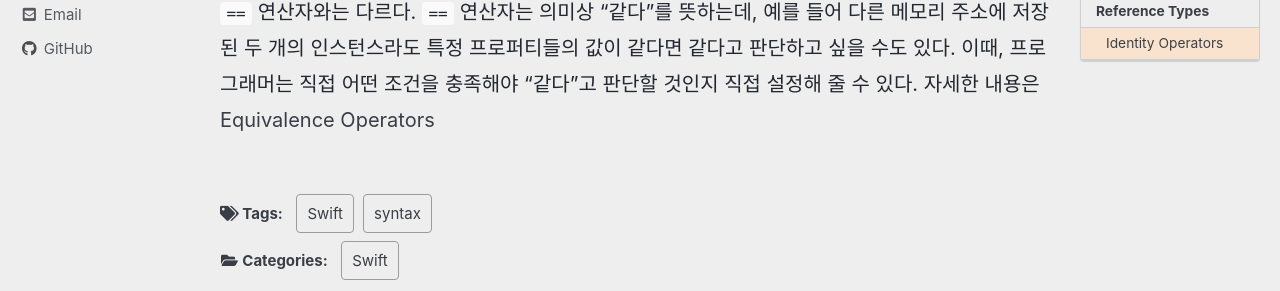
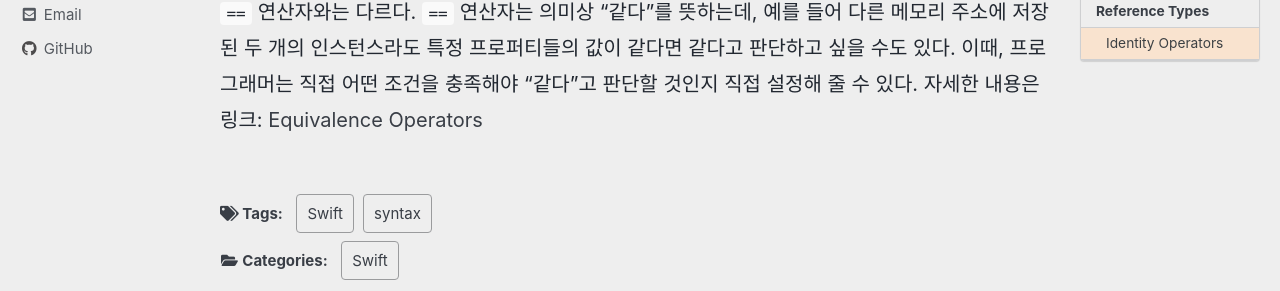
Before and after one commit to shyeokchoi/shyeokchoi.github.io, a Jekyll site: the page built from _posts/Swift/2022-09-02-swift8.md, in a window 1280 px wide and 900 px high, scrolled down 4153 px. Shown: the part 260-551 px from the top of the window. Built offline with Jekyll 4.4.1, drawn with Linux system fonts in a browser that asks for light colours; cached includes are drawn as plain includes; comment, search, counter and statistics services are not loaded; some of the changed text lies outside the part shown.

Commit message:
blog update

````diff
--- a/_posts/Swift/2022-09-02-swift8.md
+++ b/_posts/Swift/2022-09-02-swift8.md
@@ -35,7 +35,7 @@ published: true
 - `Deinitialize`
 - `Reference Counting`으로 하나의 인스턴스에 여러 참조 생성
 
-공식 가이드에서는 가능하면 클래스보다는 구조체를 사용하길 권한다. 즉, 커스텀 자료형을 만들 때는 클래스보다는 구조체나 enumeration을 사용하라는 것이다. 자세한 내용은 [Choosing Between Structures and Classes](https://developer.apple.com/documentation/swift/choosing_between_structures_and_classes)
+공식 가이드에서는 가능하면 클래스보다는 구조체를 사용하길 권한다. 즉, 커스텀 자료형을 만들 때는 클래스보다는 구조체나 enumeration을 사용하라는 것이다. 자세한 내용은 링크: [Choosing Between Structures and Classes](https://developer.apple.com/documentation/swift/choosing_between_structures_and_classes)
 
 # Definition Syntax
 다른 언어와 비슷한 부분이 매우 많으니 간단하게 예시만 작성하겠다.
@@ -127,4 +127,4 @@ if tenEighty === alsoTenEighty {
 // Prints "tenEighty and alsoTenEighty refer to the same VideoMode instance."
 ```
 앞서 언급했듯 `tenEighty`와 `alsoTenEighty`는 메모리 주소상 같은 곳을 가리키고 있으므로 `if`문이 실행된다.
-`==` 연산자와는 다르다. `==` 연산자는 의미상 "같다"를 뜻하는데, 예를 들어 다른 메모리 주소에 저장된 두 개의 인스턴스라도 특정 프로퍼티들의 값이 같다면 같다고 판단하고 싶을 수도 있다. 이때, 프로그래머는 직접 어떤 조건을 충족해야 "같다"고 판단할 것인지 직접 설정해 줄 수 있다. 자세한 내용은 [Equivalence Operators](https://docs.swift.org/swift-book/LanguageGuide/AdvancedOperators.html#ID45)
+`==` 연산자와는 다르다. `==` 연산자는 의미상 "같다"를 뜻하는데, 예를 들어 다른 메모리 주소에 저장된 두 개의 인스턴스라도 특정 프로퍼티들의 값이 같다면 같다고 판단하고 싶을 수도 있다. 이때, 프로그래머는 직접 어떤 조건을 충족해야 "같다"고 판단할 것인지 직접 설정해 줄 수 있다. 자세한 내용은 링크: [Equivalence Operators](https://docs.swift.org/swift-book/LanguageGuide/AdvancedOperators.html#ID45)
````
Also changed, not shown: _posts/Swift/2022-08-30-swift5.md (+1 -1 lines), _posts/Swift/2022-09-01-swift6.md (+1 -1 lines).
